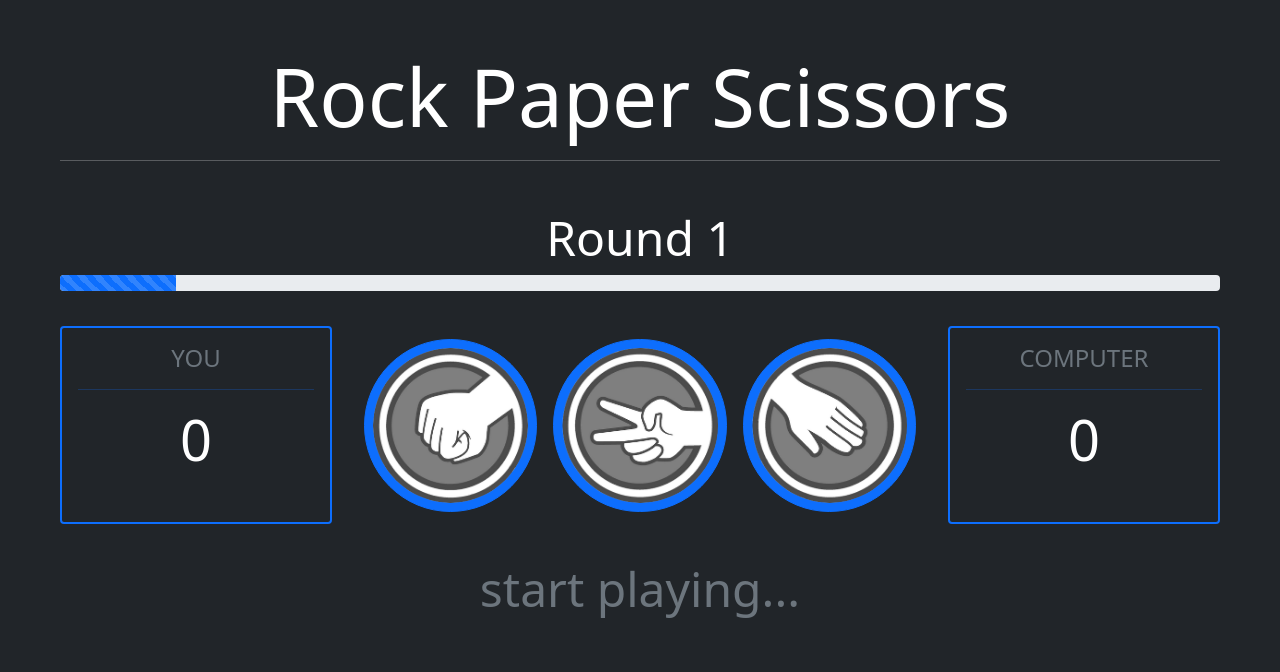
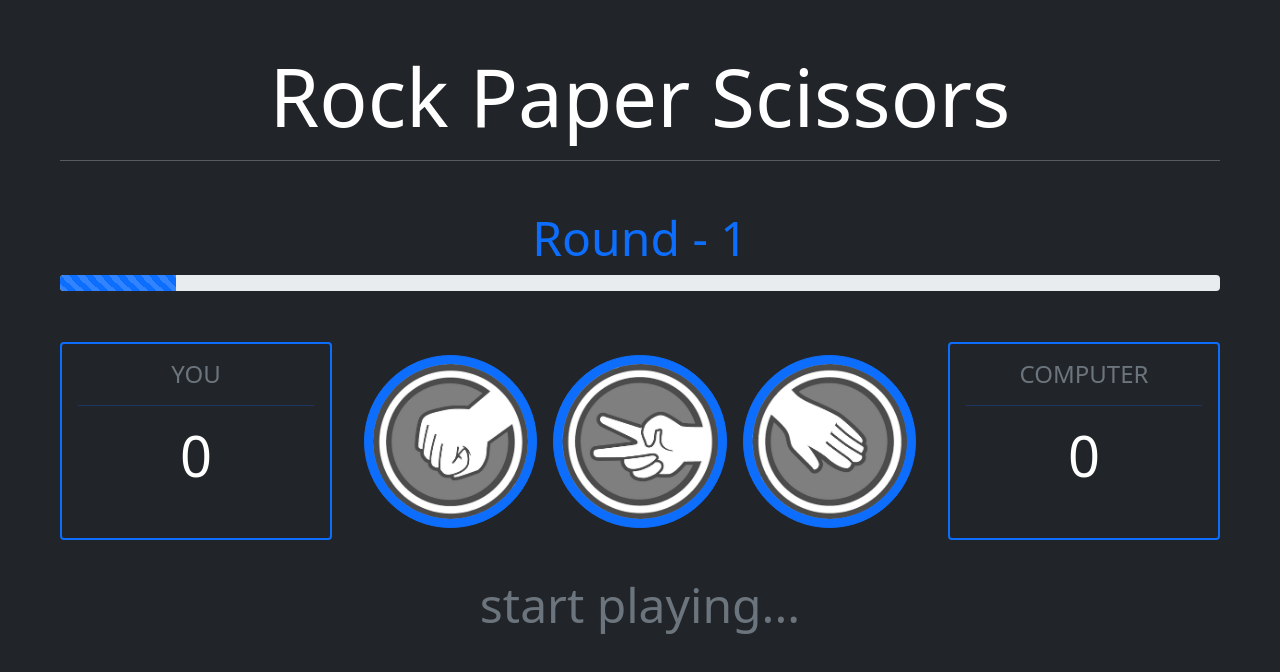
Before and after one commit to webceyhan/vite-rps-game, a Vue app: page / in a window 1280 px wide. Shown: the top 672 px of the page. Built offline with nearby package versions, Linux system fonts and the light colour scheme.

Commit message:
round and progress moved into ProgressBar component

```diff
--- a/src/App.vue
+++ b/src/App.vue
@@ -1,6 +1,7 @@
 <script setup lang="ts">
 
 import { ref, reactive, watch, computed } from 'vue'
+import ProgressBar from './components/ProgressBar.vue'
 import PlayerCard from './components/PlayerCard.vue'
 import MoveButton from './components/MoveButton.vue'
 import MessageBar from './components/MessageBar.vue'
@@ -11,16 +12,16 @@ const game = reactive(new Game());
 
 // assign vars
 const round = ref(1);
+const progress = ref(10)
 const message = ref(game.message);
 const player1 = ref(game.player1); // user
 const player2 = ref(game.player2); // computer
-const progress = computed(() => `${(100 / game.roundLimit) * round.value}%`);
 
 watch(game, () => {
   // bugfix: workaround for ref(game.message) issue!
   message.value = game.message;
-  // messageColor.value = game.messageColor;
   round.value = game.round;
+  progress.value = game.progress;
 })
 
 function onChoose(move: string) {
@@ -36,14 +37,7 @@ function onChoose(move: string) {
 
       <hr class="mb-5" />
 
-      <h5 class="display-5">Round {{ round }}</h5>
-
-      <div class="progress">
-        <div
-          class="progress-bar progress-bar-striped progress-bar-animated"
-          :style="{ width: progress }"
-        ></div>
-      </div>
+      <ProgressBar class="mb-3" v-bind="{ round, progress }" />
 
       <div class="row align-items-center justify-content-between">
         <!-- player1 info -->
--- /dev/null
+++ b/src/components/ProgressBar.vue
@@ -0,0 +1,21 @@
+<script setup lang="ts">
+
+defineProps<{
+  round: number,
+  progress: number
+}>()
+
+</script>
+
+<template>
+  <div>
+    <h5 class="display-5 text-primary">Round - {{ round }}</h5>
+
+    <div class="progress">
+      <div
+        class="progress-bar progress-bar-striped progress-bar-animated"
+        :style="{ width: `${progress}%` }"
+      ></div>
+    </div>
+  </div>
+</template>
--- a/src/game/index.ts
+++ b/src/game/index.ts
@@ -17,6 +17,10 @@ export class Game {
 
     get isLastRound() {
         return this.round === this.roundLimit;
+    }
+
+    get progress() {
+        return (100 / this.roundLimit) * this.round;
     }
 
     makeMove(playerId: PlayerId, move: Move) {
```
